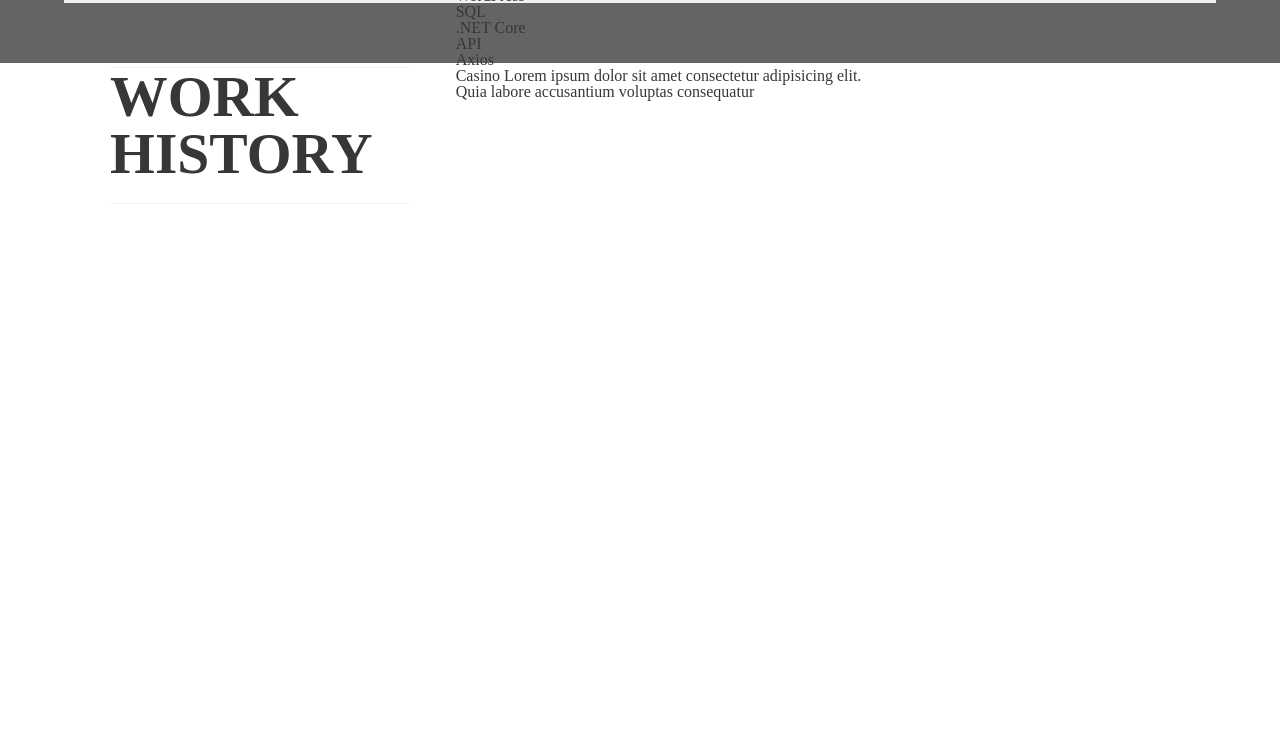
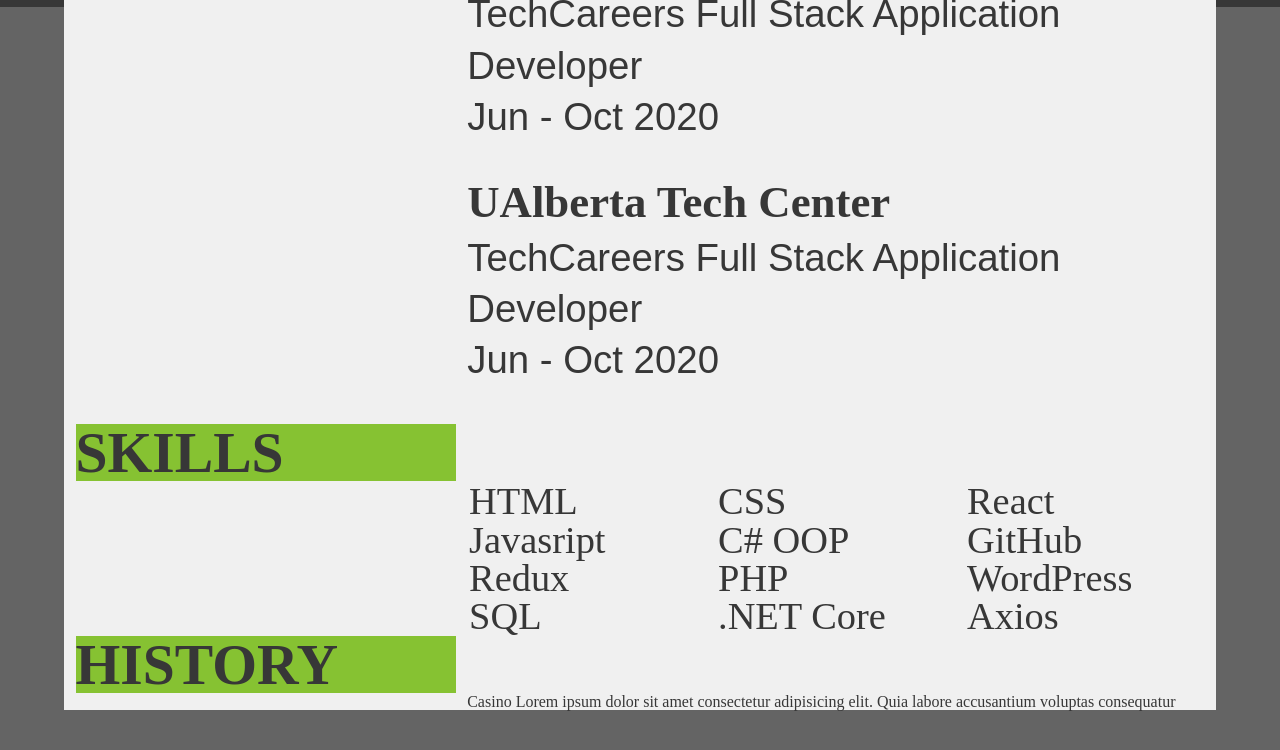
Before and after one commit to CorinnaK/Resume, a plain HTML site: page index2.html in a window 1280 px wide. Shown: the part 737-1487 px from the top of the page. Before the commit the page ends 941 px from the top, so only its background shows below. Drawn offline with Linux system fonts and the light colour scheme.

Commit message:
Adjusted sections to column display and aligned. Skills section displayed as 3 columns

```diff
--- a/index2.html
+++ b/index2.html
@@ -14,16 +14,21 @@
             <h1>CORINNA KELLY</h1>
             <h2> SOFTWARE DEVELOPER</h2>
             <h2>PROFILE SUMMARY</h2>
-            <p> Currently undergoing a career shift to software development. I have over a decade experience as a manager in the security industry. I bring with me demonstrated skills in team leadership, conflict management, and effective investigative skills. Attention to detail and steadfast determination are among my top stregths.</p>
+            <p> Currently undergoing a career shift to software development. With  over a decade experience as a manager in the security industry I bring with me demonstrated skills in team leadership, conflict management, and effective investigative skills. Attention to detail and steadfast determination are among my top stregths.</p>
         </header>
         <main>
             <section id="eductaion">
                 <h2>Education</h2>
                 <ul>
-                    <li><h3>UAlberta Tech Center</h3><p>TechCareers Full Stack Application Developer
-                    </p><p>Jun - Oct 2020</p> </li>
-                    <li><h3>UAlberta Tech Center</h3><p>TechCareers Full Stack Application Developer
-                    </p><p>Jun - Oct 2020</p> </li>
+                    <li><h3>UAlberta Tech Center</h3>
+                        <p>TechCareers Full Stack Application Developer</p>
+                        <p>Jun - Oct 2020</p>
+                    </li>
+                    <li>
+                        <h3>UAlberta Tech Center</h3>
+                        <p>TechCareers Full Stack Application Developer</p>
+                        <p>Jun - Oct 2020</p>
+                    </li>
                 </ul>
             </section>
             <section id="skills">
@@ -40,12 +45,11 @@
                     <li>WordPress</li>
                     <li>SQL</li>
                     <li>.NET Core</li>
-                    <li>API</li>
                     <li>Axios</li>
                 </ul>
             </section>
             <section id="workHistory">
-                <h2>Work History</h2>
+                <h2>History</h2>
                 <ul>
                     <li>Casino Lorem ipsum dolor sit amet consectetur adipisicing elit. Quia labore accusantium voluptas consequatur</li>
                 </ul>
--- a/styles/styles2.css
+++ b/styles/styles2.css
@@ -1,7 +1,13 @@
 * {
     box-sizing: border-box;
+
 }
-html {
+body {
+    color: rgb(200, 200, 200);
+    display: flex;
+    flex-direction: column;
+    align-items: center;
+    height: 100%;
     /* Citation starts
     https://thirtyeightvisuals.com/blog/half-background-squarespace-index
     This code block uses the linear gradient option in the background to set a change in the background color (direction, color-1  size, color-2 size)  the size could be omitted and the color would gradually change.
@@ -9,18 +15,11 @@ html {
     background: linear-gradient(180deg, rgb(55, 55, 55) 50%, rgb(100, 100, 100) 50%);
     /* Citation ends */
     background-repeat: no-repeat;
-    height: 100%;
-}
-body {
-    color: rgb(200, 200, 200);
-    display: flex;
-    flex-direction: column;
-    align-items: center;
-    height: 100%;
 }
 section {
     display: flex;
-    justify-content: left;
+    flex-direction: column;
+
 }
 main {
     background-color: rgb(240, 240, 240);
@@ -61,7 +60,7 @@ h2 {
 h3 {
     font-size: 3.5vw;
     font-weight: bold;
-    padding-top: 3.5vw;
+    padding-bottom: 0.5vw;
 }
 header p {
     text-align: justify;
@@ -70,31 +69,39 @@ header p {
 p {
     font-family: Arial, Helvetica, sans-serif;
     font-size: 3vw;
-    line-height: 18px;
+    line-height: 4vw;
 
 }
 main h2 {
     font-weight: bold;
-    width: 26%;
-    margin: 0 4%;
+    width: 33%;
+    margin: 0 1%;
+    background-color: #86c232;
+    padding-bottom: 0;
 }
-.skills ul{
+#skills ul{
     display: flex;
     flex-wrap: wrap;
-    justify-content: space-between;
-    background-color: chartreuse;
+    justify-content: space-evenly;
+    width: 65%;
+
+
 }
-.skills ul li{
-    display: inline;
+#skills ul li{
+    font-size: 3vw;
+    width: 33%;
+}
+section ul li p:nth-of-type(2){
+    margin-bottom: 3vw;
 }
 
 ul {
-
-    width: 36%;
     margin-right: 8%;
+    margin-left: 35%;
+    width: 65%
 }
 
-@media (min-width: 600px){
+/* @media (min-width: 1000px){
 
     header {
         height: 25%;
@@ -105,4 +112,4 @@ ul {
     footer {
         height: 10%;
     }
-}
+} */
```
